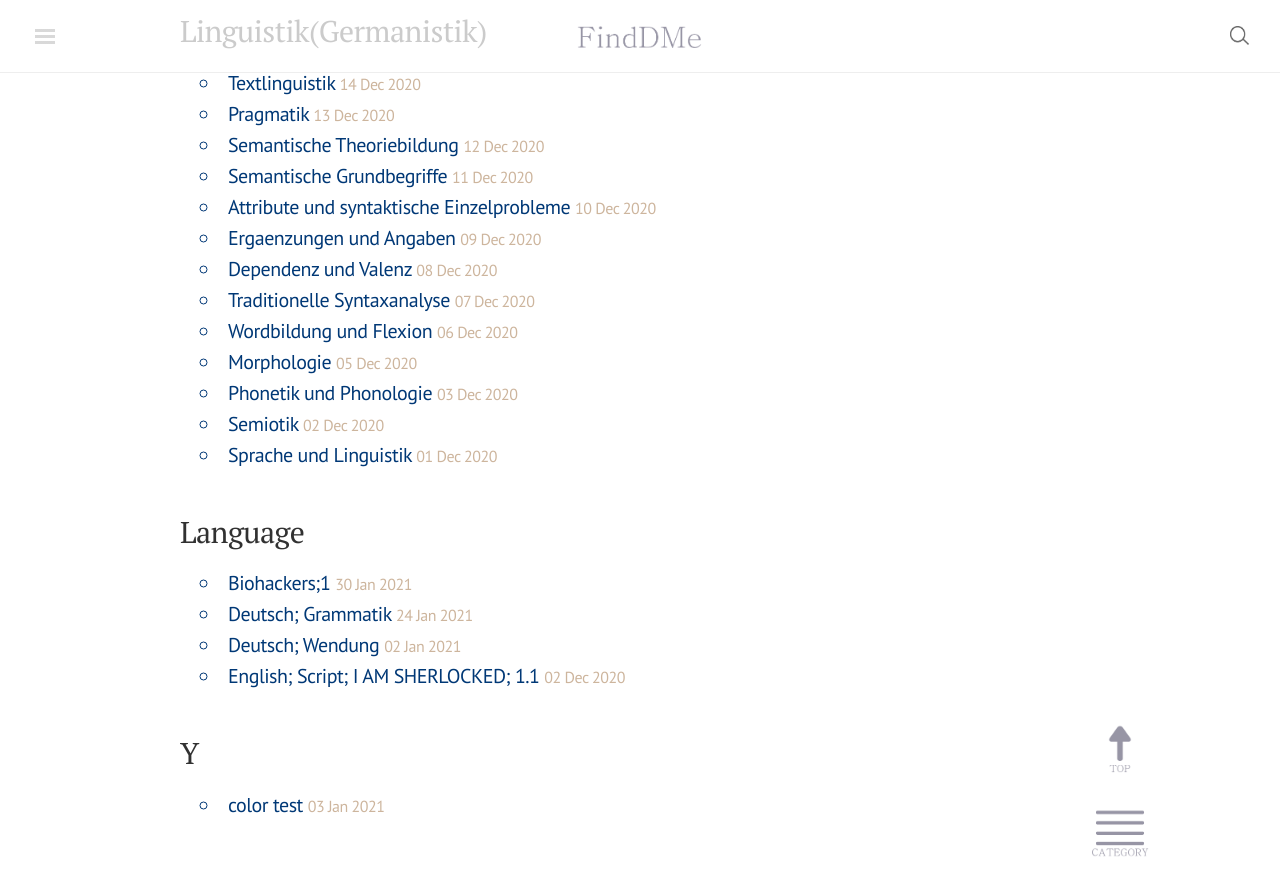
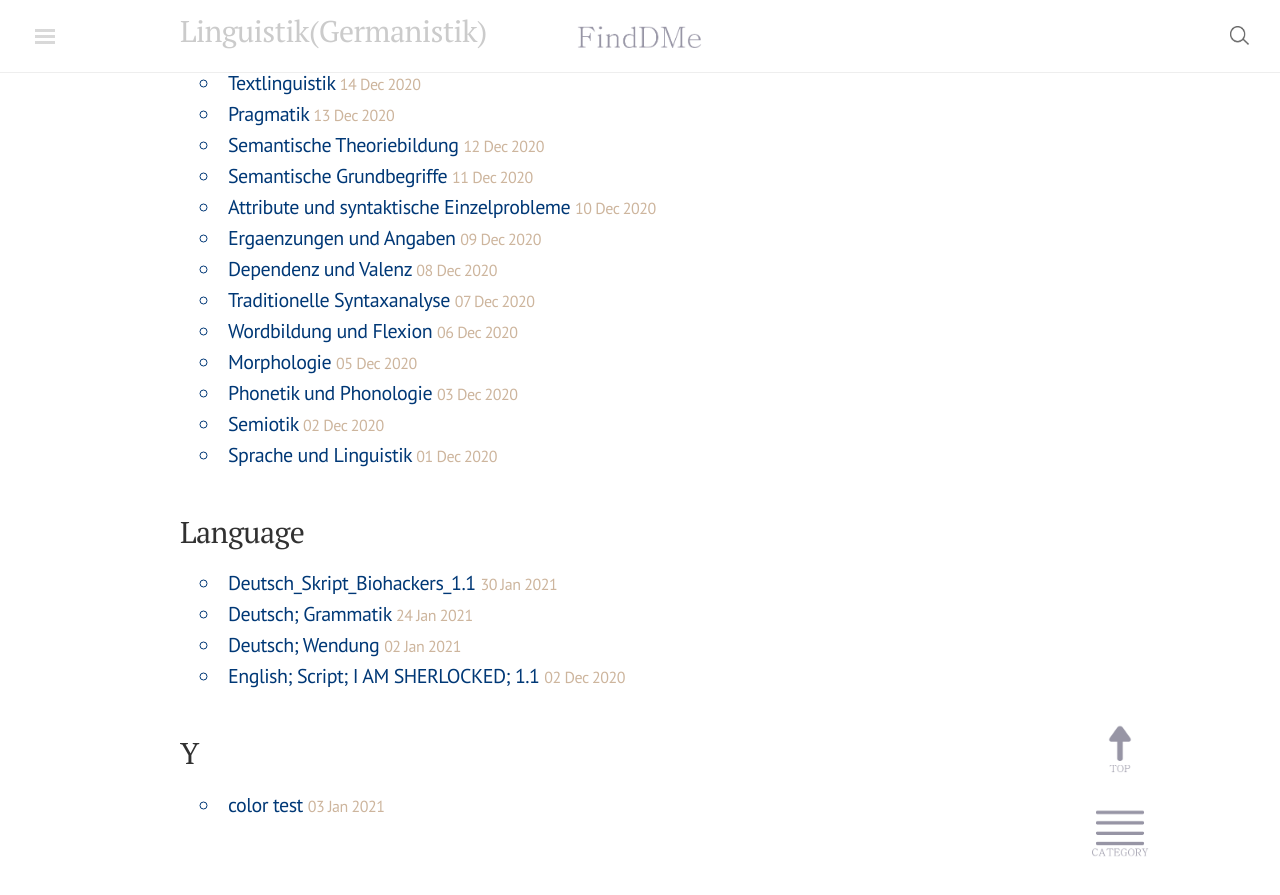
Before and after one commit to finddme/finddme.github.io, a Jekyll site: the page built from index.html, in a window 1280 px wide and 900 px high, scrolled down 989 px. Shown: the top 895 px of the window. Built offline with Jekyll 4.4.1, drawn with Linux system fonts in a browser that asks for light colours; nearby versions of some CDN libraries; comment, search, counter and statistics services are not loaded.

Commit message:
Update 2021-01-30-Biohackers1.md

```diff
--- a/_posts/2021-01-30-Biohackers1.md
+++ b/_posts/2021-01-30-Biohackers1.md
@@ -1,5 +1,5 @@
 ---
-title: Biohackers;1
+title: Deutsch_Skript_Biohackers_1.1
 category: Language
 tag: Deutsch
 ---
```
